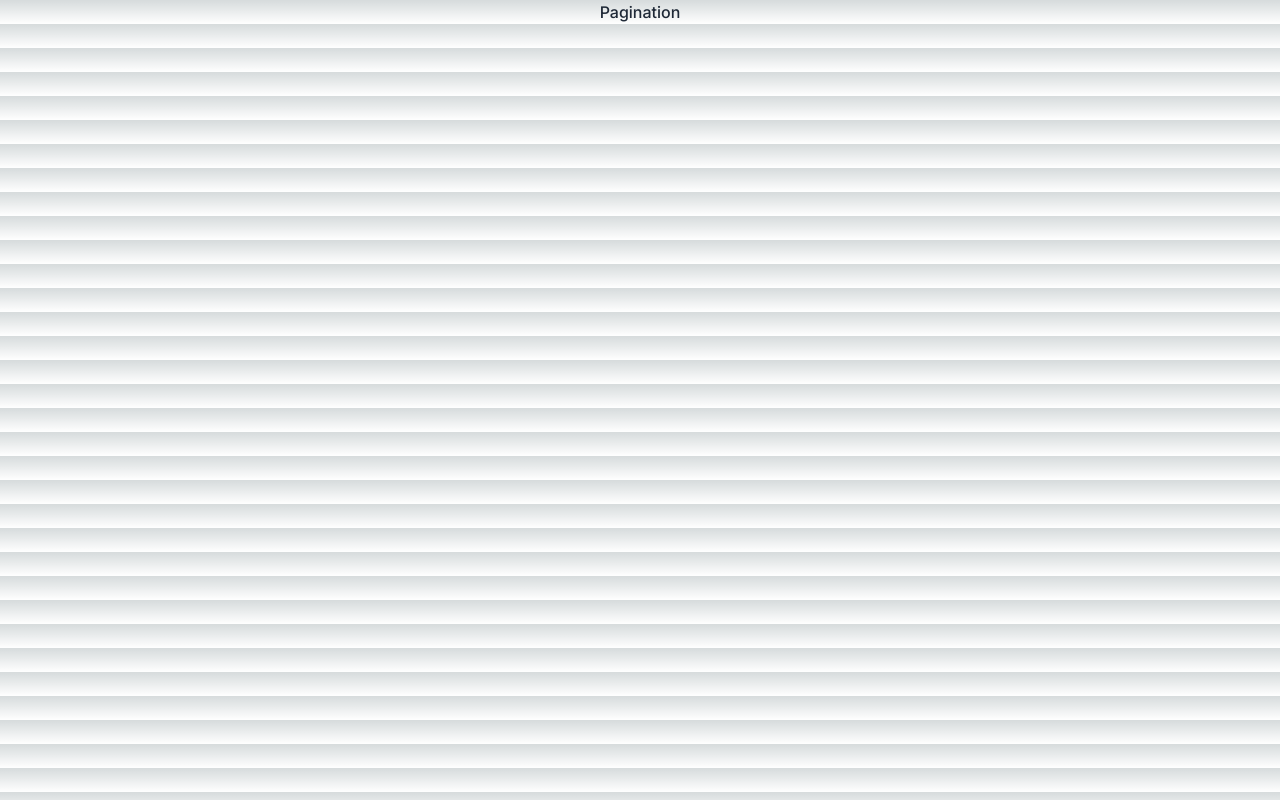
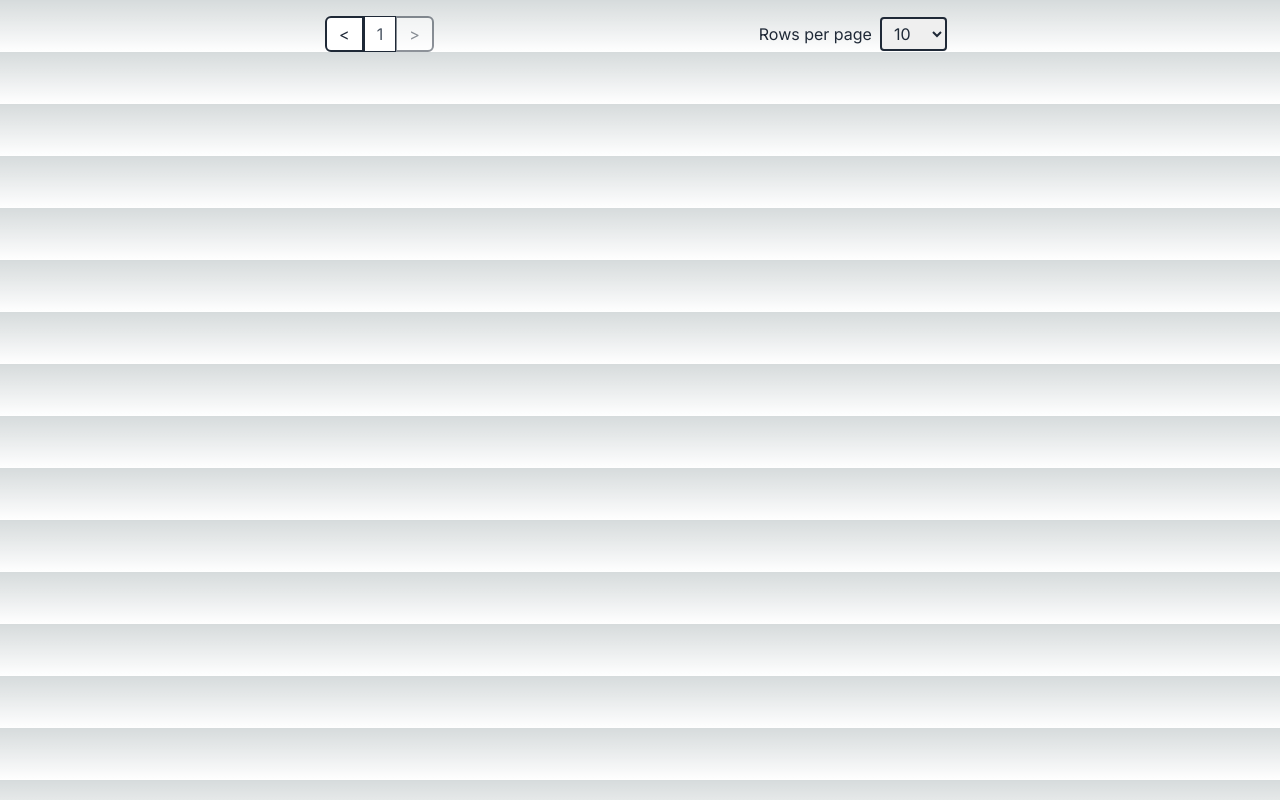
Before and after one commit to dibyajyoti2001/DialogBox, a Next.js app: page /components/paginate in a window 1280 px wide. Built offline with nearby package versions, Linux system fonts and the light colour scheme.

Commit message:
Setup pagination functionality

```diff
--- a/src/app/components/paginate/page.js
+++ b/src/app/components/paginate/page.js
@@ -1,9 +1,60 @@
-export default function Pagination() {
+export default function Pagination({ currentPage, totalPages, onPageChange }) {
+  const prevPage = () => {
+    if (currentPage > 1) {
+      onPageChange(currentPage - 1);
+    }
+  };
+
+  const nextPage = () => {
+    if (currentPage < totalPages) {
+      onPageChange(currentPage + 1);
+    }
+  };
+
   return (
-    <div>
-      <h1 className="text-center text-gray-800 font-medium leading-6">
-        Pagination
-      </h1>
+    <div className="flex items-center justify-evenly mt-4">
+      <div className="flex">
+        <button
+          className={`border-2 border-gray-800 bg-white text-gray-800 rounded-l-md px-3 py-1 ${
+            currentPage === 1 ? "opacity-50 cursor-not-allowed" : ""
+          }`}
+          onClick={prevPage}
+          disabled={currentPage === 1}
+        >
+          &lt;
+        </button>
+        {[...Array(totalPages).keys()].map((page) => (
+          <button
+            key={page}
+            className={`border border-gray-800 bg-white text-gray-800 px-3 py-1`}
+            style={{
+              backgroundColor: currentPage === page + 1 ? "#EF4444" : "white",
+              color: currentPage === page + 1 ? "white" : "#4B5563",
+            }}
+            onClick={() => onPageChange(page + 1)}
+          >
+            {page + 1}
+          </button>
+        ))}
+        <button
+          className={`border-l border-t-2 border-b-2 border-r-2 border-gray-800 bg-white text-gray-800 rounded-r-md px-3 py-1 ${
+            currentPage === totalPages ? "opacity-50 cursor-not-allowed" : ""
+          }`}
+          onClick={nextPage}
+          disabled={currentPage === totalPages}
+        >
+          &gt;
+        </button>
+      </div>
+      <div className="text-gray-800 flex items-center">
+        <span>Rows per page</span>
+        <select className="mx-2 border-2 border-gray-800 rounded px-2 py-1">
+          <option>10</option>
+          <option>25</option>
+          <option>50</option>
+          <option>100</option>
+        </select>
+      </div>
     </div>
   );
 }
```
